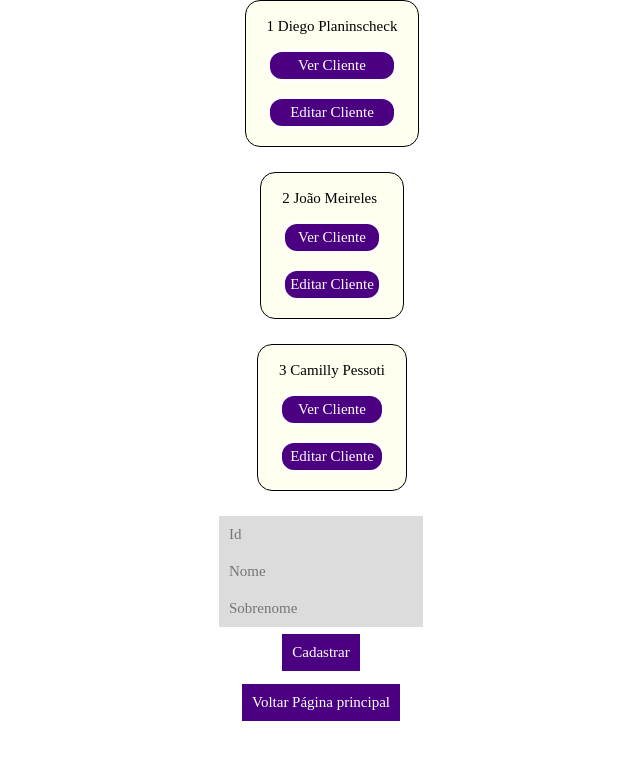
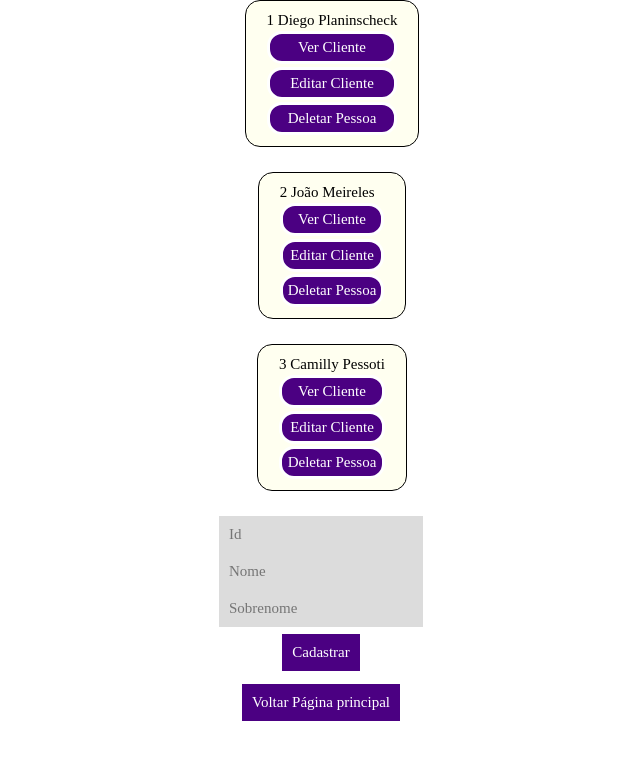
Before and after one commit to DiegoPlaninscheck/GerenciaJa, an Angular app: page /cliente in a window 1280 px wide. Shown: the top 760 px of the page, without its empty margins (319-959 px from the left). Built offline with nearby package versions, Linux system fonts and the light colour scheme.

Commit message:
Update gerenciar-cliente.component.html

```diff
--- a/src/app/cliente/gerenciar-cliente/gerenciar-cliente.component.html
+++ b/src/app/cliente/gerenciar-cliente/gerenciar-cliente.component.html
@@ -4,7 +4,7 @@
                 {{cliente.id}} {{cliente.nome}} {{cliente.sobrenome}}
                    <button (click) = 'abrirProduto(cliente)'>Ver Cliente</button>
                    <button (click) = 'editar(cliente, i)'>Editar Cliente</button>
-                   <!-- <button (click) = 'deletar(i)'>Deletar Pessoa</button> -->
+                   <button (click) = 'deletar(i)'>Deletar Pessoa</button>
                </div>
         </div>
     </div>
```
